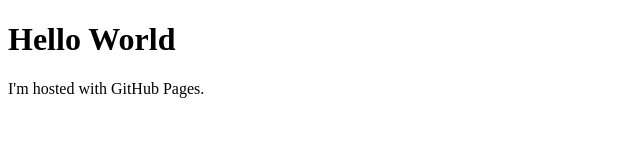
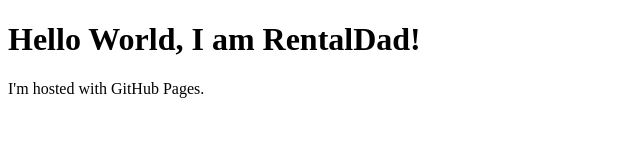
Before and after one commit to RentalDad/RentalDadsWeb.github.io, a plain HTML site: page index.html in a window 1280 px wide. Shown: the whole page, without its empty margins (0-640 px from the left). Drawn offline with Linux system fonts and the light colour scheme.

Commit message:
Update index.html

```diff
--- a/index.html
+++ b/index.html
@@ -4,7 +4,7 @@
         <title>RentalDads Practice Website</title>
     </head>
     <body>
-        <h1>Hello World</h1>
+        <h1>Hello World, I am RentalDad!</h1>
             <p>I'm hosted with GitHub Pages.</p>
     </body>
 </html>
```
